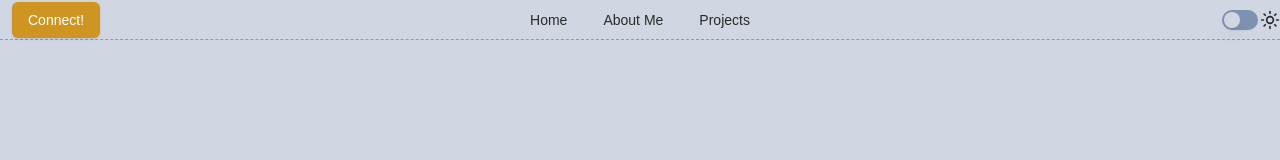
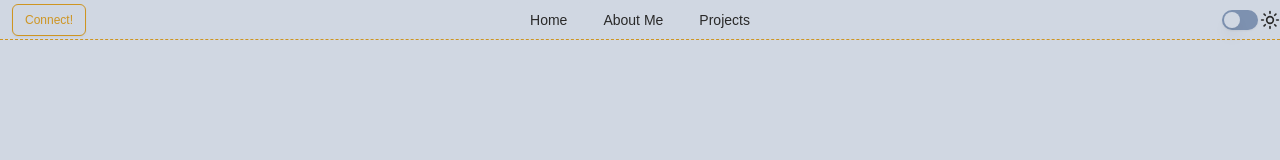
Before and after one commit to JoelBiere/portfolio, a Next.js app: page / in a window 1280 px wide. Shown: the top 160 px of the page. Built offline with nearby package versions, Linux system fonts and the light colour scheme.

Commit message:
flashy links

```diff
--- a/src/app/page.tsx
+++ b/src/app/page.tsx
@@ -62,7 +62,13 @@ export default function Home() {
                     border-b border-primary border-dashed
                 `}>
                 <div className={"col-start-1 ml-3"}>
-                    <Button onClick={()=>handleLinkClicked("connect-section")} ><a href={"#connect-section"}>Connect!</a> </Button>
+                    <Button variant={"outline"}
+                            size={"sm"}
+                            className={"text-primary border-primary"}
+                            onClick={()=>handleLinkClicked("connect-section")}
+                    >
+                        <a href={"#connect-section"} className={""}>Connect!</a>
+                    </Button>
                 </div>
                 <div className={"col-start-2 flex justify-center"}>
                     <NavigationMenu>
```
